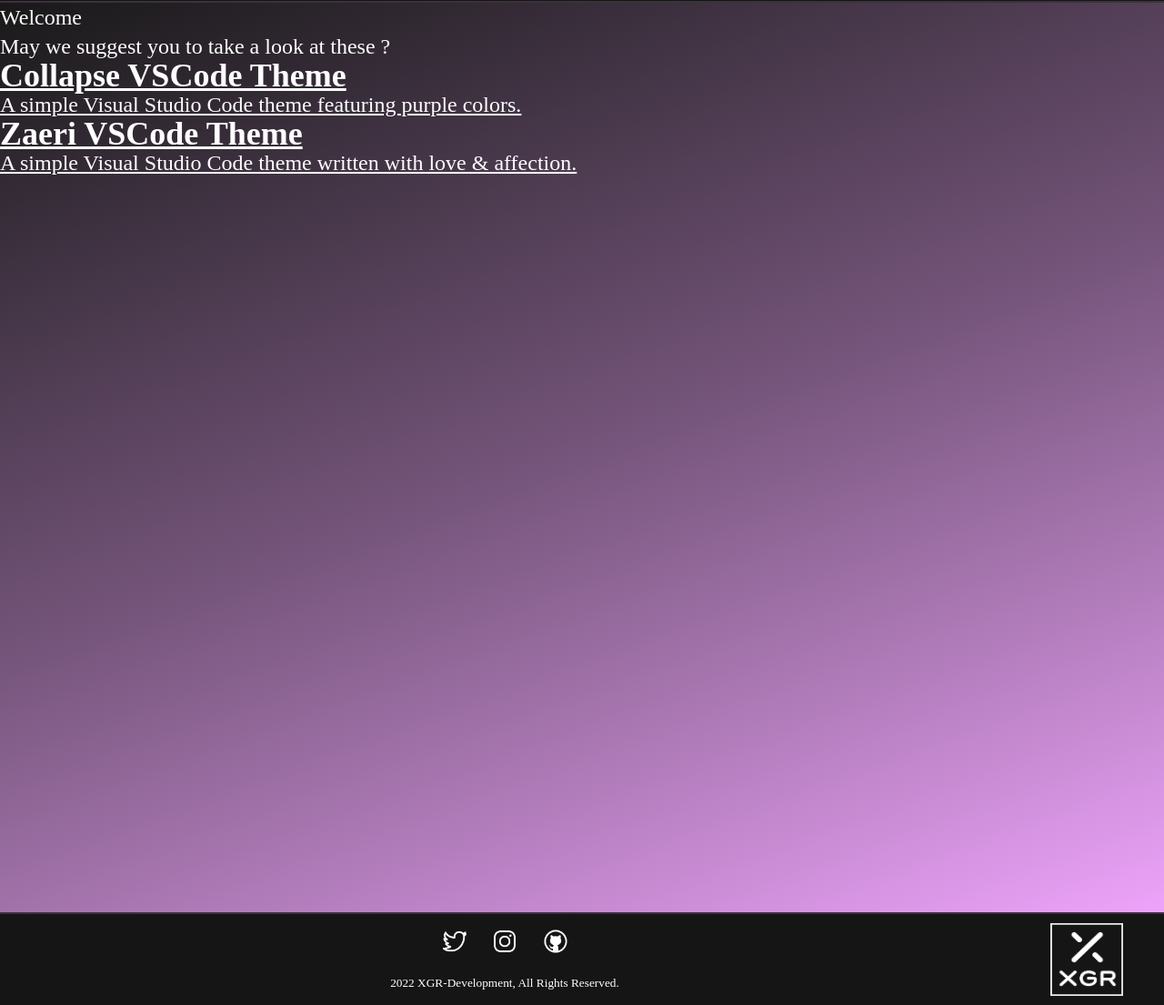
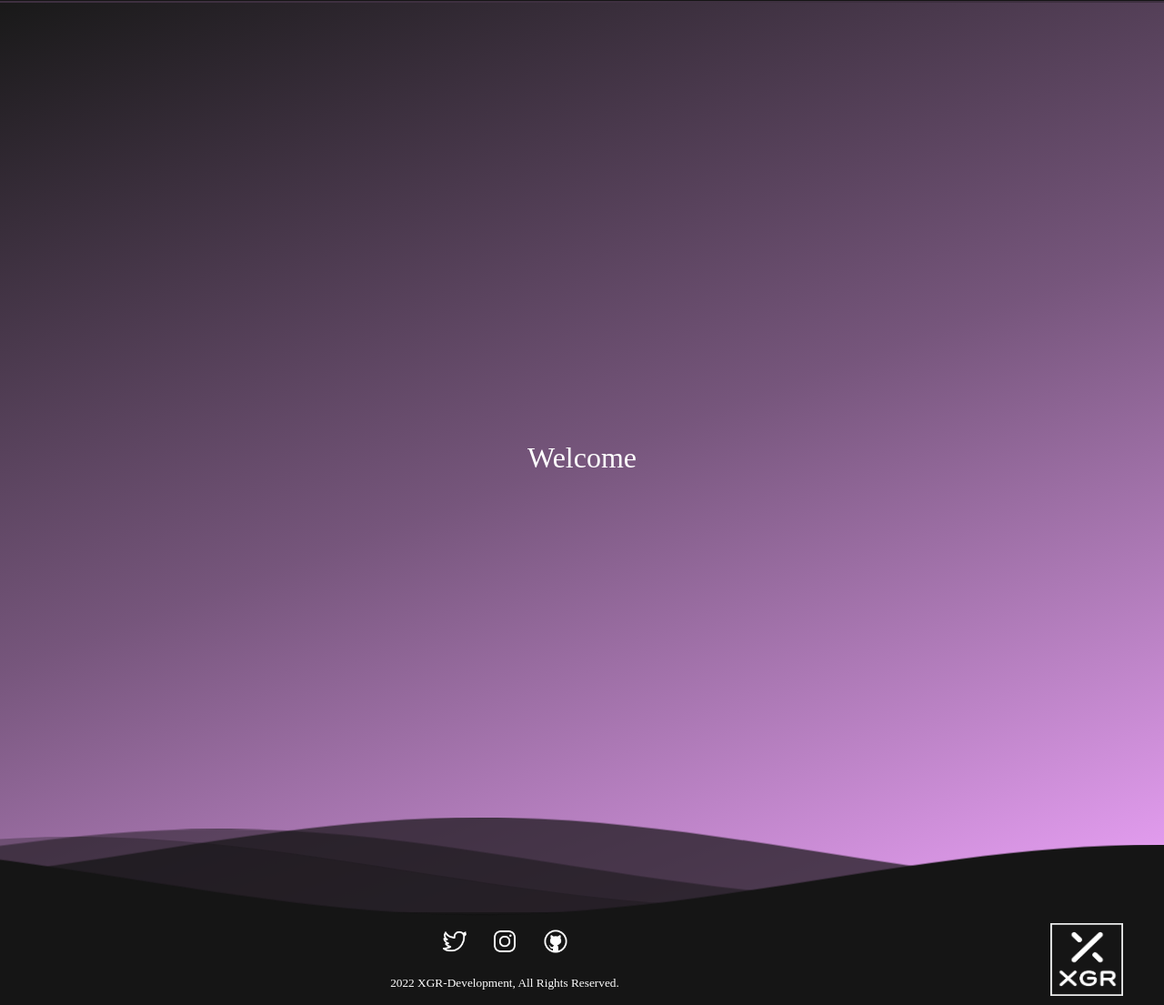
Before and after one commit to XGR-Development/XGR-Website, a website: page html/main.html in a window 1280 px wide. Shown: the part 69-1174 px from the top of the page at 91% size. Drawn offline with Linux system fonts and the light colour scheme; a web font is replaced by a local one.

Commit message:
Update main.html

```diff
--- a/html/main.html
+++ b/html/main.html
@@ -37,29 +37,24 @@
   </header>
 
   <main class="main">
-    <div class="main-title">
-      Welcome
+    <div class="main-container">
+      <div class="title">
+        Welcome
+      </div>
     </div>
-    <div class="main-suggest">
-      May we suggest you to take a look at these ?
-    </div>
-    <div class="main-suggest-list">
-      <div class="main-suggest-item">
-        <a class="item-anchor" href="https://github.com/XGR-Development/Collapse-vscode-theme" target="_blank">
-          <div class="item">
-            <h2>Collapse VSCode Theme</h2>
-            A simple Visual Studio Code theme featuring purple colors.
-          </div>
-        </a>
-      </div>
-      <div class="main-suggest-item">
-        <a class="item-anchor" href="https://github.com/XGR-Development/Zaeri-vscode-theme">
-          <div class="item">
-            <h2>Zaeri  VSCode Theme</h2>
-            A simple Visual Studio Code theme written with love & affection.
-          </div>
-        </a>
-      </div>
+    <div>
+      <svg class="waves" xmlns="http://www.w3.org/2000/svg" xmlns:xlink="http://www.w3.org/1999/xlink"
+      viewBox="0 24 150 28" preserveAspectRatio="none" shape-rendering="auto">
+      <defs>
+        <path id="gentle-wave" d="M-160 44c30 0 58-18 88-18s 58 18 88 18 58-18 88-18 58 18 88 18 v44h-352z" />
+      </defs>
+        <g class="parallax">
+          <use xlink:href="#gentle-wave" x="48" y="0" fill="rgba(21,21,21,0.7)" />
+          <use xlink:href="#gentle-wave" x="48" y="3" fill="rgba(21,21,21,0.5)" />
+          <use xlink:href="#gentle-wave" x="48" y="5" fill="rgba(21,21,21,0.3)" />
+          <use xlink:href="#gentle-wave" x="48" y="7" fill="#151515" />
+        </g>
+      </svg>
     </div>
   </main>
 
```
